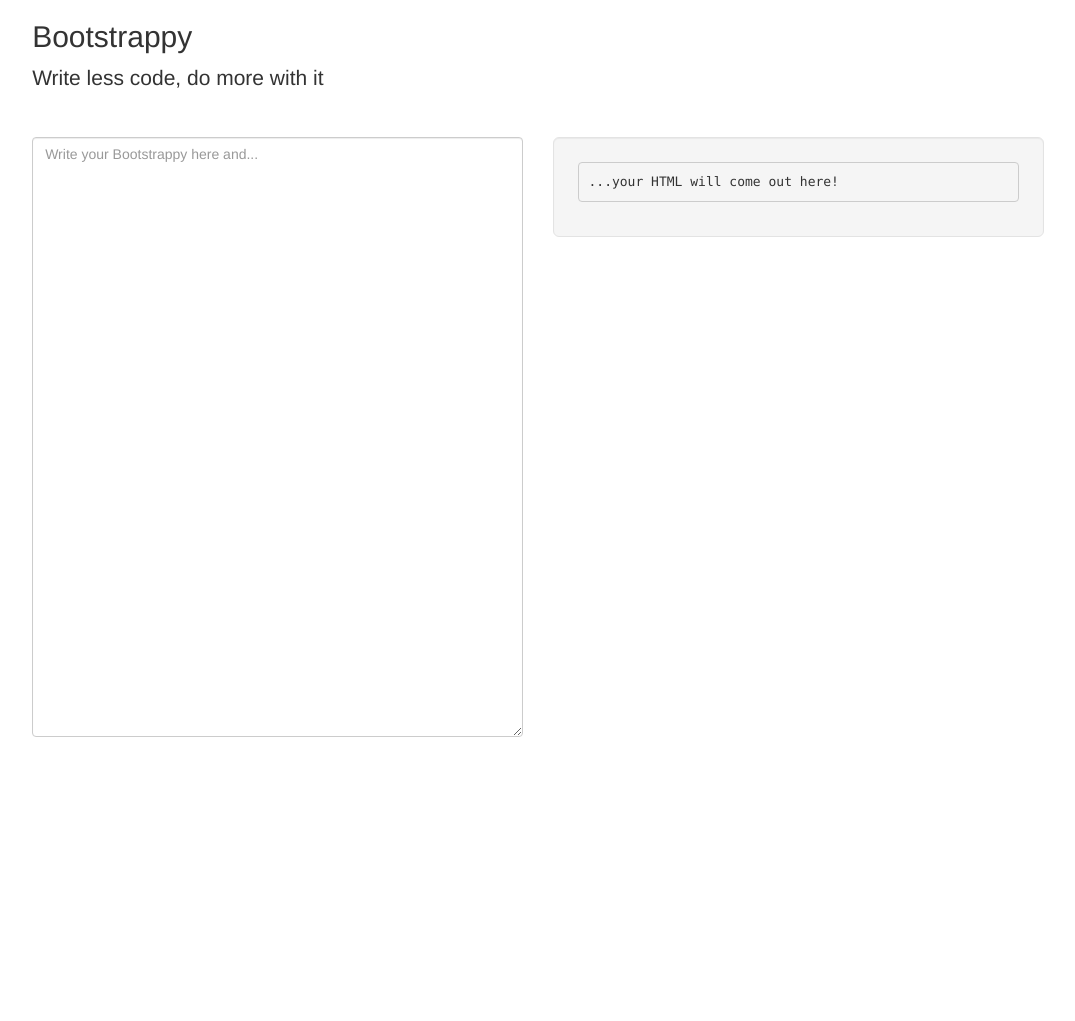
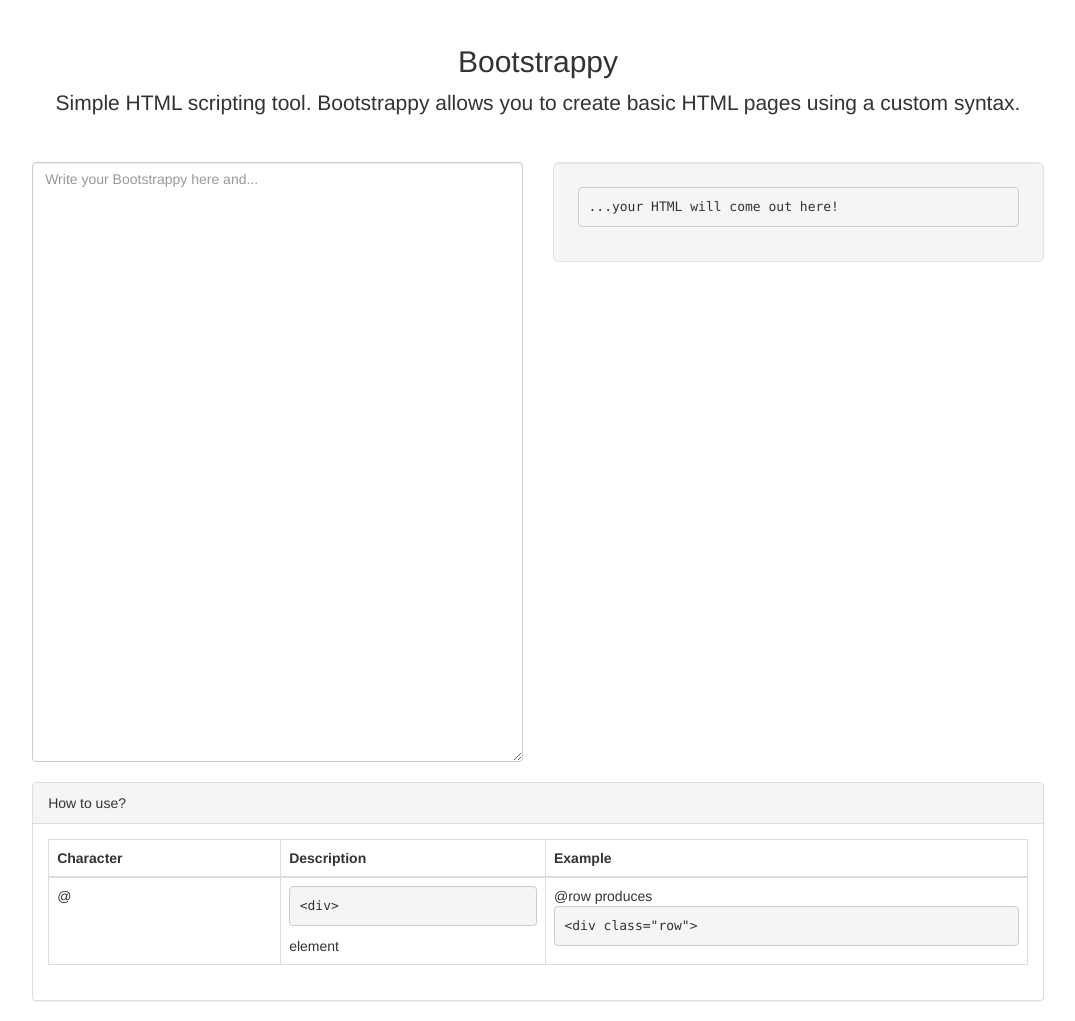
Before and after one commit to morganlaneap/bootstrappy, a plain HTML site: page index.html in a window 1280 px wide. Shown: the whole page, without its empty margins (102-1177 px from the left). Before the commit the page ends 800 px from the top, so only its background shows below. Drawn offline with nearby package versions, Linux system fonts and the light colour scheme.

Commit message:
Updated formatting

```diff
--- a/index.html
+++ b/index.html
@@ -7,11 +7,11 @@
     <link rel="stylesheet" href="css/bootstrappy.css" />
 </head>
 <body>
-<div>
+<div style="margin-top: 25px;">
     <div class="container-fluid">
-        <div class="col-md-10 col-md-offset-1">
+        <div class="col-md-10 col-md-offset-1 text-center">
             <h2>Bootstrappy</h2>
-            <p class="lead">Write less code, do more with it</p>
+            <p class="lead">Simple HTML scripting tool. Bootstrappy allows you to create basic HTML pages using a custom syntax.</p>
         </div>
     </div>
 </div>
@@ -29,6 +29,36 @@
         </div>
     </div>
 </div>
+<br>
+<div>
+  <div class="container-fluid">
+    <div class="col-md-10 col-md-offset-1">
+      <div class="panel panel-default">
+        <div class="panel-heading">
+          How to use?
+        </div>
+        <div class="panel-body">
+          <table class="table table-responsive table-bordered">
+            <thead>
+              <tr>
+                <th>Character</th>
+                <th>Description</th>
+                <th>Example</th>
+              </tr>
+            </thead>
+            <tbody>
+              <tr>
+                <td>@</td>
+                <td><pre>&lt;div&gt;</pre> element</td>
+                <td>@row produces <pre>&lt;div class="row"></pre></td>
+              </tr>
+            </tbody>
+          </table>
+        </div>
+      </div>
+    </div>
+  </div>
+</div>
 </body>
 <script src="https://cdnjs.cloudflare.com/ajax/libs/jquery/3.2.1/jquery.min.js"></script>
 <script src="https://cdnjs.cloudflare.com/ajax/libs/twitter-bootstrap/3.3.7/js/bootstrap.min.js"></script>
--- a/js/bootstrappy.js
+++ b/js/bootstrappy.js
@@ -122,7 +122,7 @@ function bootstrappify() {
     }
 
     result.text(markup);
-    //tidyUp();
+    tidyUp();
 }
 
 function processSection(section) {
@@ -153,7 +153,7 @@ function removeWhitespace(subject) {
     return subject.replace(/\s/g,'');
 }
 
-/*function tidyUp() {
+function tidyUp() {
     options = {
         "indent":"auto",
         "indent-spaces":2,
@@ -176,4 +176,4 @@ function removeWhitespace(subject) {
     var result = tidy_html5(markup, options);
 
     $('.bootstrappy-result').text(result);
-}*/
+}
```
